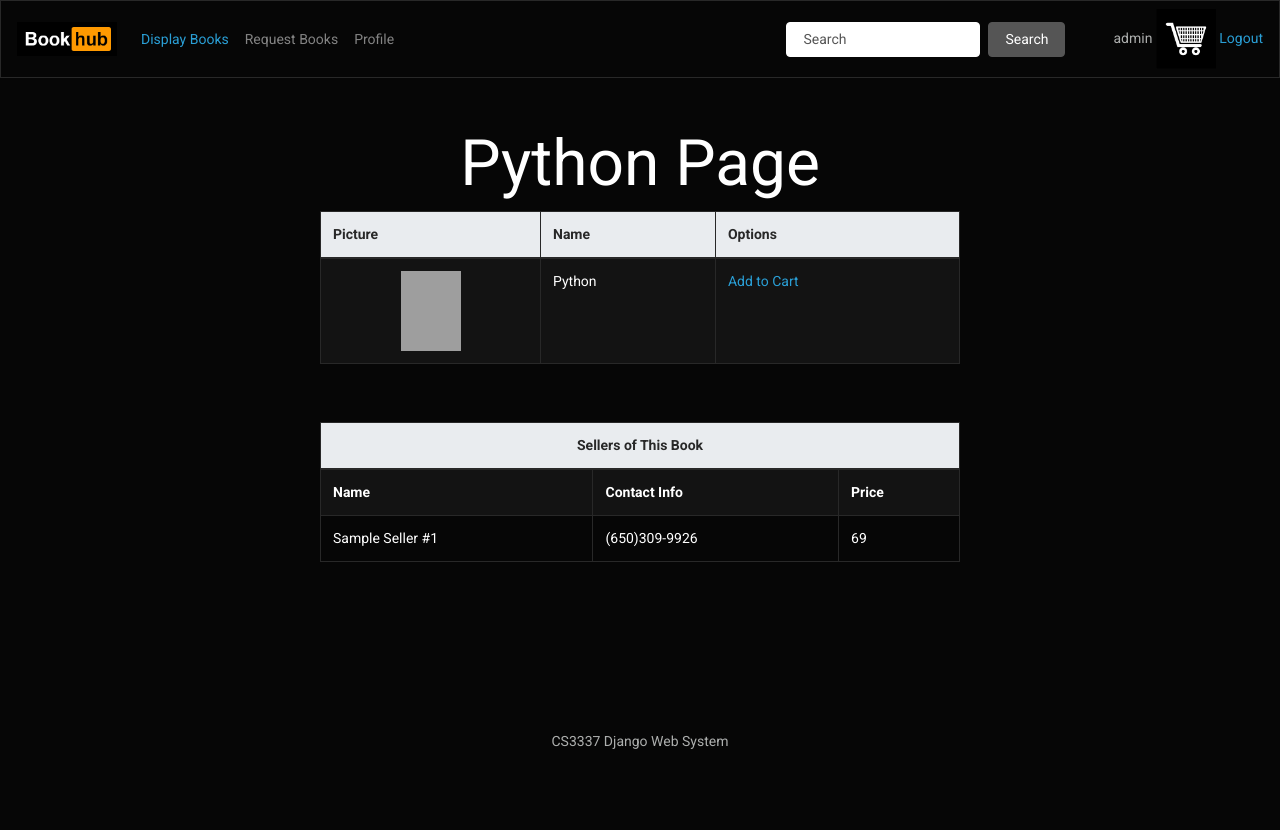
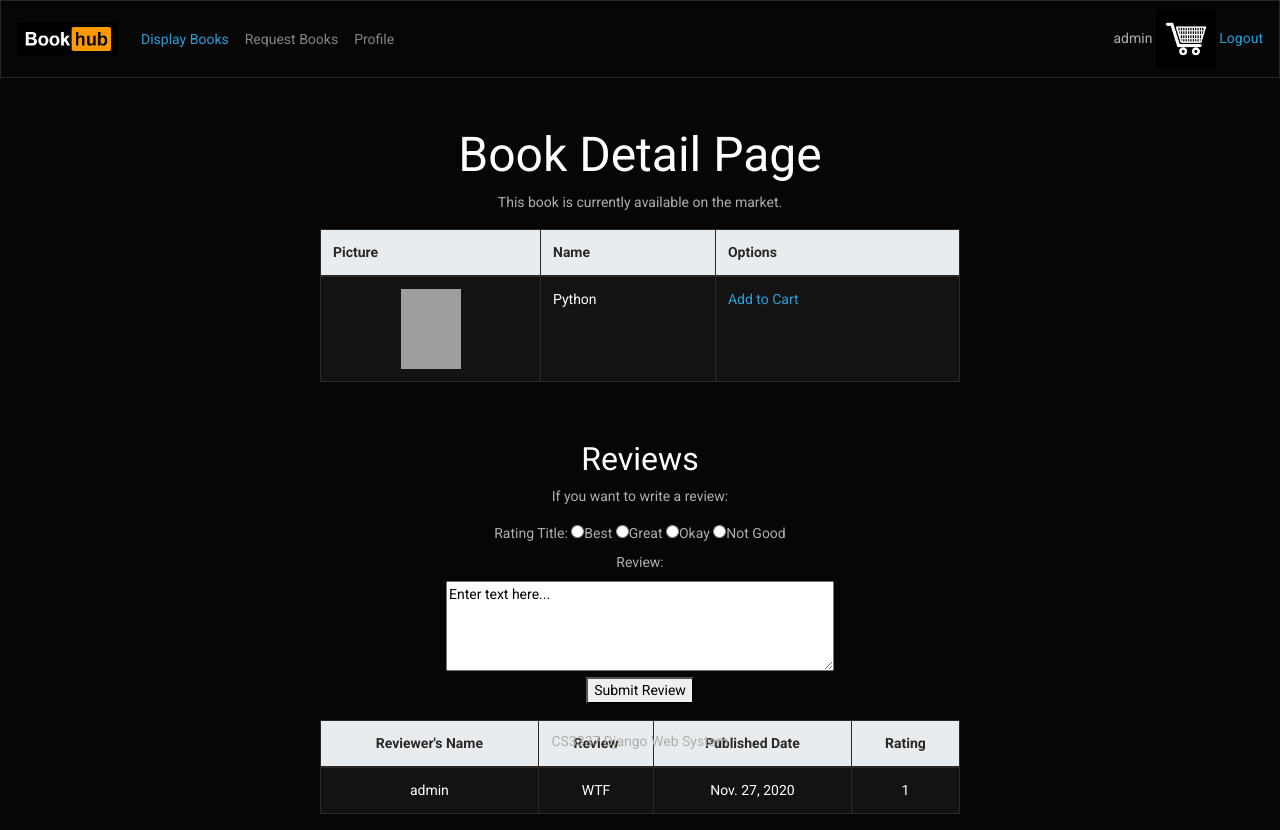
Before and after one commit to rbelleca/CS3337_Proj, a Django app: page /book_detail/1 in a window 1280 px wide. Before the commit the page ends 749 px from the top, so only its background shows below. Run offline with Django 3.2, Linux system fonts and the light colour scheme; a user stored in the database is signed in; data comes from the database, SQL or seed files in the repository; some libraries are stand-ins or nearby versions; grey boxes are pictures that could not be loaded.

Commit message:
Added Search Feature, Improved UI

```diff
--- a/bookEx/templates/base.html
+++ b/bookEx/templates/base.html
@@ -43,10 +43,14 @@
     </ul>
 
     <!--    Search Feature -->
-    <form class="form-inline my-2 my-lg-0">
-      <input class="form-control mr-sm-2" type="text" placeholder="Search">
-      <button class="btn btn-secondary my-2 my-sm-0" type="submit">Search</button>
-    </form>
+<!--    <form action="" enctype="multipart/form-data" method="post" class="form-inline my-2 my-lg-0" novalidate>-->
+<!--        <table>-->
+<!--            {{form.as_table}}-->
+<!--        </table>-->
+<!--        {% csrf_token %}-->
+<!--      <input class="form-control mr-sm-2" type="text" placeholder="Search">-->
+<!--      <button class="btn btn-secondary my-2 my-sm-0" type="submit">Search</button>-->
+<!--    </form>-->
 
     <div class="ml-5">
         <span style="float: right;">
--- a/bookEx/templates/bookMng/book_detail.html
+++ b/bookEx/templates/bookMng/book_detail.html
@@ -27,7 +27,12 @@
 {% endblock navbar_item %}
 
 {% block main_content %}
-<h1 align="center"> {{ book.name }} Page </h1>
+<!--<h1 align="center"> {{ book.name }} Page </h1>-->
+<div class="text-center">
+    <h2> Book Detail Page </h2>
+    <p> This book is currently available on the market.</p>
+</div>
+
 <table class="table table-striped table-bordered mx-auto" border="2">
     <thead class="thead-light">
         <tr>
@@ -46,21 +51,66 @@
     </tr>
 </table>
 <br><br>
-<table class="table table-striped table-bordered mx-auto" border="2">
-        <thead class="thead-light">
-            <tr>
-                <th colspan="4" style="text-align: center">Sellers of This Book</th>
-            </tr>
-        </thead>
+
+<div class="text-center">
+    <h4> Reviews </h4>
+
+    <p> If you want to write a review:
+    <form method="post" id="review_form" name="review_form">
+        <label for="rating_title">Rating Title:</label>
+        <input type="radio" name="rating_title" value="Best">Best
+        <input type="radio" name="rating_title" value="Great">Great
+        <input type="radio" name="rating_title" value="Okay">Okay
+        <input type="radio" name="rating_title" value="Not Good">Not Good
+        <br>
+        <label for="review">Review:</label><br>
+        <textarea rows="4" cols="50" name="review" form="review_form">Enter text here...
+        </textarea><br>
+    {% csrf_token %}
+    </form>
+    <button type="submit" form="review_form">Submit Review</button>
+    </p>
+
+    <table class="table table-striped table-bordered mx-auto" border="2">
+    <thead class="thead-light">
         <tr>
-            <th>Name</th>
-            <th>Contact Info</th>
-            <th>Price</th>
+            <th>Reviewer's Name</th>
+            <th>Review</th>
+            <th>Published Date</th>
+            <th>Rating</th>
         </tr>
-        <tr>
-            <td>Sample Seller #1</td>
-            <td>(650)309-9926</td>
-            <td>69</td>
-        </tr>
-</table>
+    </thead>
+
+    {% if not reviews %}
+    <tr>
+        <td class="text-center" colspan="4">No Reviews Available.</td>
+    </tr>
+    {% else %}
+    {% for item in reviews %}
+        <td>{{ item.username }} </td>
+        <td>{{ item.review }} </td>
+        <td>{{ item.publishdate }} </td>
+        <td>{{ item.rating }} </td>
+
+    {% endfor %}
+    {% endif %}
+</div>
+
+<!--<table class="table table-striped table-bordered mx-auto" border="2">-->
+<!--        <thead class="thead-light">-->
+<!--            <tr>-->
+<!--                <th colspan="4" style="text-align: center">Sellers of This Book</th>-->
+<!--            </tr>-->
+<!--        </thead>-->
+<!--        <tr>-->
+<!--            <th>Name</th>-->
+<!--            <th>Contact Info</th>-->
+<!--            <th>Price</th>-->
+<!--        </tr>-->
+<!--        <tr>-->
+<!--            <td>Sample Seller #1</td>-->
+<!--            <td>(650)309-9926</td>-->
+<!--            <td>69</td>-->
+<!--        </tr>-->
+<!--</table>-->
 {% endblock main_content %}
--- a/bookMng/forms.py
+++ b/bookMng/forms.py
@@ -28,6 +28,15 @@
         model = Review
         fields = [
             'rating',
-            'reviewTitle',
-            'reviewDesciption',
+            'review',
         ]
+
+class SearchForm(forms.ModelForm):
+    class Meta:
+        model = Book
+        fields = [
+            'name',
+        ]
+        # widget = {
+        #     'name': forms.TextInput(attrs={'placeholder': 'Search'})
+        # }
--- a/bookMng/models.py
+++ b/bookMng/models.py
@@ -39,11 +39,13 @@
 
 class Review(models.Model):
     bookId = models.ForeignKey(Book, blank=True, null=True, on_delete=models.CASCADE)
-    rating = models.IntegerField(validators=[MinValueValidator(0), MaxValueValidator(5)])
+    rating = models.CharField(max_length=200)
+    review = models.TextField(max_length=1000)
+    username = models.ForeignKey(User, blank=True, null=True, on_delete=models.CASCADE)
     publishdate = models.DateField(auto_now=True)
-    reviewTitle = models.CharField(max_length=200)
-    reviewDesciption = models.TextField(max_length=1000)
-    username = models.ForeignKey(User, blank=True, null=True, on_delete=models.CASCADE)
+    # rating = models.IntegerField(validators=[MinValueValidator(0), MaxValueValidator(5)])
+    # reviewTitle = models.CharField(max_length=200)
+
 
     def __str__(self):
         return str(self.id)
--- a/bookMng/views.py
+++ b/bookMng/views.py
@@ -3,7 +3,7 @@
 from django.http import HttpResponse
 from  .models import MainMenu
 
-from .forms import BookForm
+from .forms import BookForm, SearchForm
 from django.http import HttpResponseRedirect
 
 from .models import Book
@@ -15,6 +15,7 @@
 from .models import Review
 
 from .models import UserCart
+from django.db.models import Q
 
 from django.views.generic.edit import CreateView
 from django.contrib.auth.forms import UserCreationForm
@@ -86,14 +87,18 @@
 
 @login_required(login_url=reverse_lazy('login'))
 def displaybooks(request):
-    books = Book.objects.all()
+    form = SearchForm()
+    # books = Book.objects.all()
+    books = book_search(request)
+    print(f'WHAT: {books}')
     for b in books:
         b.pic_path = b.picture.url[14:]
     return render(request,
         'bookMng/displaybooks.html',
         {
             'item_list': MainMenu.objects.all(),
-            'books': books
+            'books': books,
+            'form': form,
         })
 
 @login_required(login_url=reverse_lazy('login'))
@@ -170,11 +175,18 @@
     reviews = Review.objects.filter(bookId = book_id)
     book.pic_path = book.picture.url[14:]
 
+    rating = request.POST.get('rating_title', '')
+    review = request.POST.get('review', '')
+    print(f'form: {rating}, type:{type(rating)}')
+    print(f'form: {review}, type:{type(review)}')
+
     #Form for writing a review.
     submitted = False
     if request.method == 'POST':
+        print("WHATT")
         form = ReviewForm(request.POST, request.FILES)
         if form.is_valid():
+            print("Validated!!")
             # form.save()
             review = form.save(commit=False)
             try:
@@ -183,12 +195,12 @@
             except Exception:
                 pass
             review.save()
-            return HttpResponseRedirect(request.path_info)
+
+            return HttpResponseRedirect('/bookdetail/<book.id>?submitted=True')
     else:
         form = ReviewForm()
         if 'submitted' in request.GET:
             submitted = True
-
     return render(request,
                   'bookMng/book_detail.html',
                   {
@@ -240,3 +252,17 @@
     cartItem = UserCart.objects.get(id=cart_id)
     cartItem.delete()
     return redirect('shoppingcart')
+
+@login_required(login_url=reverse_lazy('login'))
+def book_search(request):
+    query = request.POST.get('searchbar', '')
+    print(f'query: {query}')
+    if query:
+        querySet = Q(name__icontains=query)
+        results = Book.objects.filter(querySet).distinct()
+        print(f'book_search: Returning results for {query}')
+        return results
+    else:
+        print("book_search: Return all Books")
+        # unique_books = Book.objects.all().distinct()
+        return Book.objects.all()
```
Also changed, not shown: bookEx/templates/bookMng/displaybooks.html (+15 -0 lines), bookEx/templates/bookMng/mybooks.html (+15 -4 lines), bookEx/templates/bookMng/requestbook.html (+8 -4 lines), bookEx/static/uploads/Screen_Shot_2020-11-17_at_9.09.04_AM_7DUNyTS.png (added), bookMng/migrations/0004_auto_20201126_2351.py (added), db.sqlite3.
